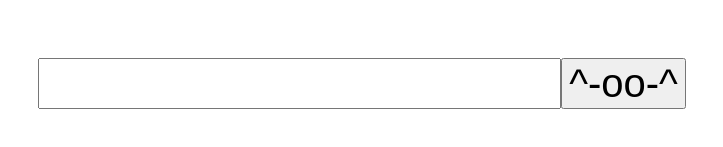
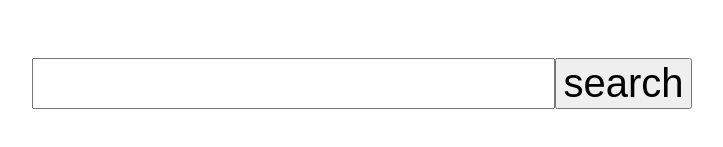
Before and after one commit to ocrebb776/home-screen, a plain HTML site: page index.html in a window 1280 px wide. Shown: the part 603-750 px from the top of the page, without its empty margins (278-1001 px from the left). Drawn offline with nearby package versions, Linux system fonts and the light colour scheme.

Commit message:
Update index.html

```diff
--- a/index.html
+++ b/index.html
@@ -69,7 +69,7 @@
         <div>
 
         </div>
-        <div><input name="search" id="s"><button onclick="search()">^-oo-^</button> </div>
+        <div><input name="search" id="s"><button onclick="search()">search</button> </div>
     </h1>
     <div class="container ">
         <div onclick="link('youtube')" class="button y"></div>
```
